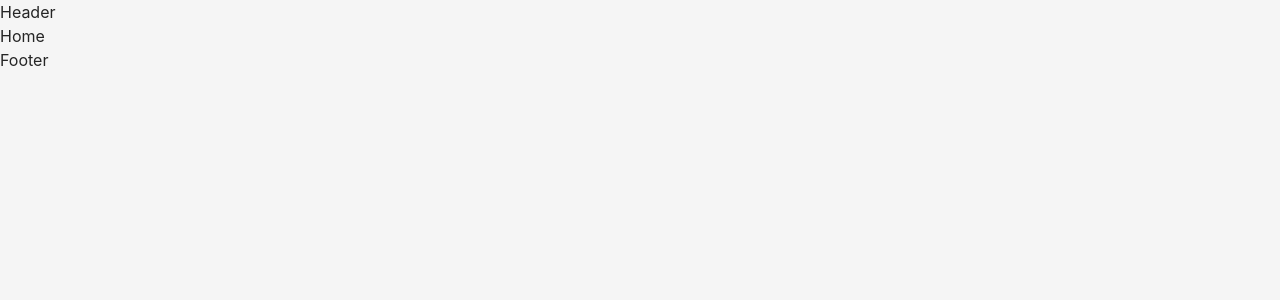
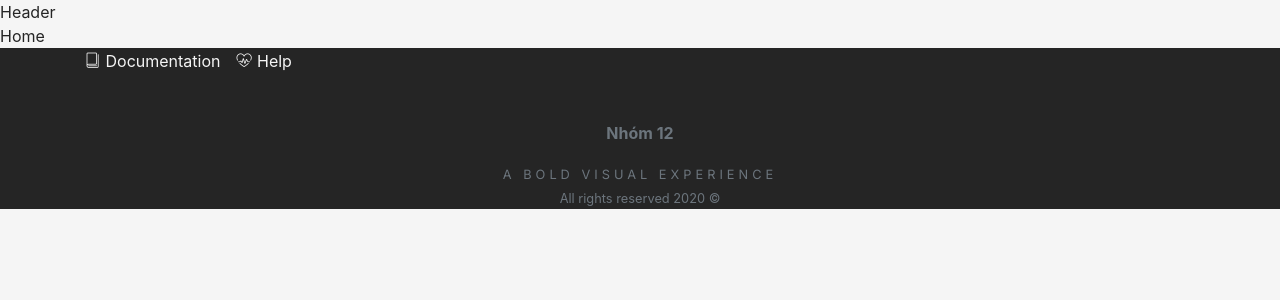
Before and after one commit to rity456789/book-store, a React (Create React App) app: page / in a window 1280 px wide. Shown: the top 300 px of the page. Built offline with nearby package versions, Linux system fonts and the light colour scheme.

Commit message:
add footer

```diff
--- a/src/containers/Footer.js
+++ b/src/containers/Footer.js
@@ -1,11 +1,39 @@
-import React from 'react'
+import React from "react";
 
 function Footer() {
-    return (
-        <div>
-            Footer
+  return (
+    <footer className="bg-dark text-white">
+      <div className="container">
+        <div className="row justify-content-between align-items-end text-center text-md-left">
+          <div className="col-md-4 mb-4 mb-md-0">
+            <a
+              href="../documentation/index.html"
+              className="link link-underline link-light mr-3"
+            >
+              <i className="icon icon-book" /> Documentation
+            </a>
+            <a
+              href="http://helpdesk.elathemes.com/"
+              className="link link-underline link-light mr-3"
+            >
+              <i className="icon icon-heart-pulse" /> Help
+            </a>
+          </div>
         </div>
-    )
+        <div className="pt-5 text-muted text-center">
+          <div className="mb-3">
+            <b>Nhóm 12</b>
+          </div>
+          <div>
+            <small className="text-muted pre-label">
+              A bold visual experience
+            </small>
+          </div>
+          <small>All rights reserved 2020 ©</small>
+        </div>
+      </div>
+    </footer>
+  );
 }
 
-export default Footer
+export default Footer;
```
